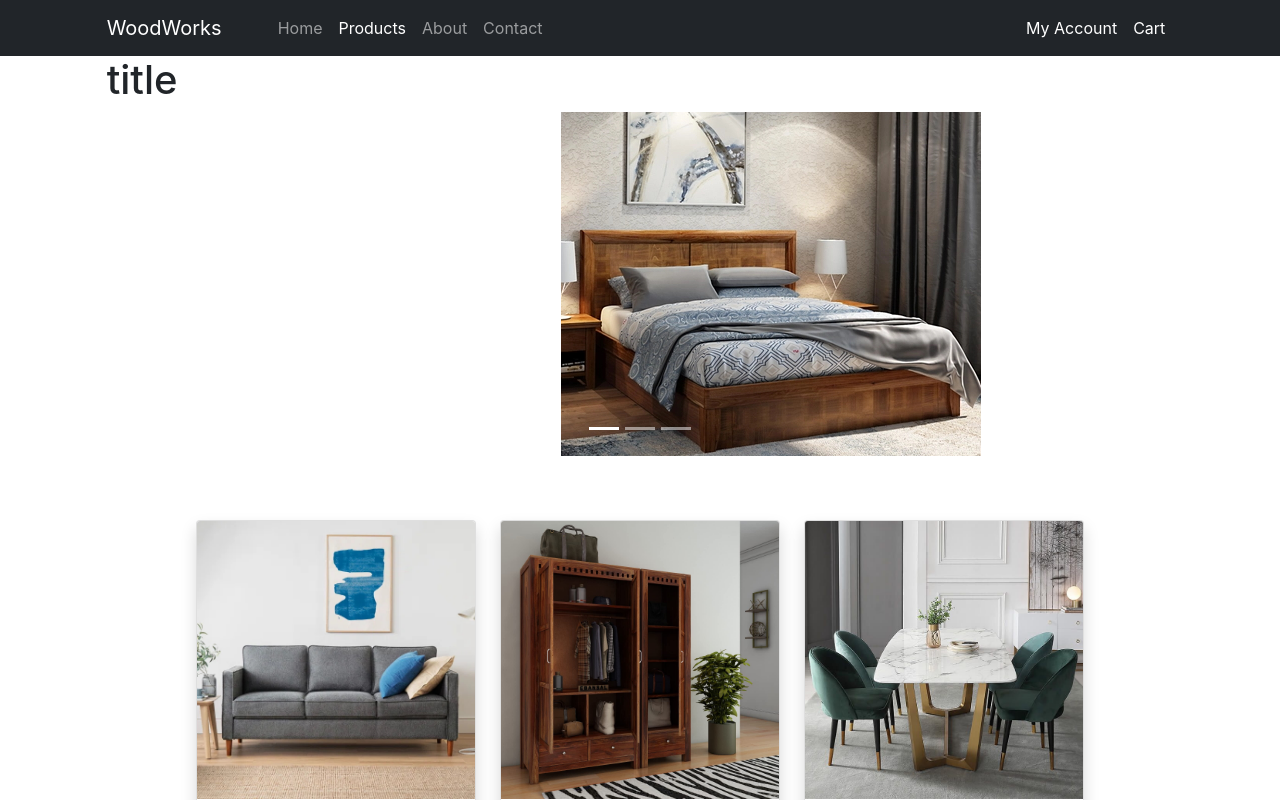
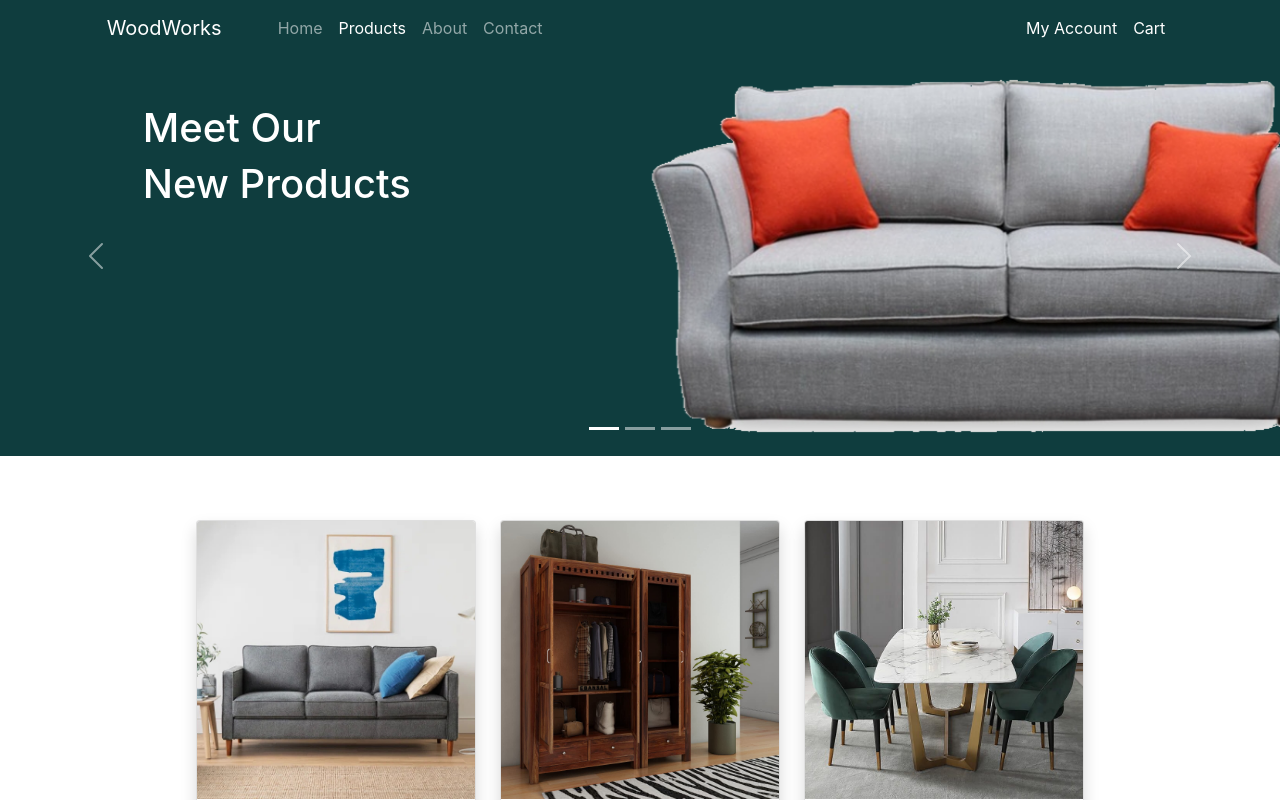
Before and after one commit to sidmadke/EBAGS, a React (Create React App) app: page / in a window 1280 px wide. Shown: the top 800 px of the page. Built offline with nearby package versions, Linux system fonts and the light colour scheme.

Commit message:
carousal updated

```diff
--- a/src/components/home.carousal.jsx
+++ b/src/components/home.carousal.jsx
@@ -1,33 +1,68 @@
 import React from 'react';
 import couchCover from '../assets/couch.jpg'
 import bedCover from '../assets/bed.jpg'
-import tableCover from '../assets/table.jpg'
-import cupboardCover from '../assets/cupboard.jpg'
-import chairCover from '../assets/chair.jpg'
+import cover1 from '../assets/homeCarousal-cover-1.png'
+// import HomeCarousal from './home.carousal';
 
 const HomeCarousal = () => {
   return (
     <div >
-      <div id="carouselExampleIndicators" class="carousel slide" data-bs-ride="carousel">
+      <div id="carouselExampleIndicators" class="carousel slide primary-color" data-bs-ride="carousel">
         <div class="carousel-indicators">
           <button type="button" data-bs-target="#carouselExampleIndicators" data-bs-slide-to="0" class="active" aria-current="true" aria-label="Slide 1"></button>
           <button type="button" data-bs-target="#carouselExampleIndicators" data-bs-slide-to="1" aria-label="Slide 2"></button>
           <button type="button" data-bs-target="#carouselExampleIndicators" data-bs-slide-to="2" aria-label="Slide 3"></button>
         </div>
         <div class="carousel-inner">
-          <h1>title</h1>
-          <div class="carousel-item active ">
-            <div className='row'>
-            <div className='col-5 '>
-              <h1></h1>
-            </div>
-            <div className='col-7 '>
-            <img src={bedCover} class="d-block h-100" alt="..."/>
-            </div>
+          <div className='row'>
+            <div className='col-5 offset-1 static p-5'>
+            <h1 className='text-white '>Meet Our</h1>
+            <h1 className='text-white '>New Products</h1>
             </div>
 
+            <div className='col-10 offset-1'>
+
+            <div class="carousel-item active ">
+              <div className='row height-5'>
+                <div className='col-6'>
+                  <h1></h1>
+                </div>
+                <div className='col-6 height-5'>
+                  <img src={cover1} class="d-block h-100 py-4 height-5" alt="..." />
+                </div>
+              </div>
+              </div>
+
+              <div class="carousel-item ">
+            <div className='row'>
+              <div className='col-6 '>
+
+              </div>
+              <div className='col-6 '>
+                <img src={bedCover} class="d-block height-5 py-3" alt="..." />
+              </div>
+            </div>
           </div>
-          <div class="carousel-item">
+
+          </div>
+            </div>
+
+
+
+
+          {/* <div class="carousel-item ">
+            <div className='row'>
+              <div className='col-6 '>
+                <h1>this is text</h1>
+              </div>
+              <div className='col-6 '>
+                <img src={bedCover} class="d-block height-5 py-3" alt="..." />
+              </div>
+            </div>
+          </div> */}
+
+
+          {/* <div class="carousel-item">
           <div className='row'>
             <div className='col-5 order-1'>
               <h1>this is text</h1>
@@ -35,18 +70,8 @@ const HomeCarousal = () => {
             <div className='col-7 order-2'>
             <img src={bedCover} class="d-block h-100" alt="..."/>
             </div>
-            </div>
-          </div>
-          <div class="carousel-item">
-          <div className='row'>
-            <div className='col-5 order-1'>
-              <h1>this is text</h1>
-            </div>
-            <div className='col-7 order-2'>
-            <img src={bedCover} class="d-block h-100" alt="..."/>
-            </div>
-            </div>
-          </div>
+            </div> */}
+
         </div>
         <button class="carousel-control-prev" type="button" data-bs-target="#carouselExampleIndicators" data-bs-slide="prev">
           <span class="carousel-control-prev-icon" aria-hidden="true"></span>
--- a/src/components/navbar.jsx
+++ b/src/components/navbar.jsx
@@ -4,7 +4,7 @@ import { Link, NavLink } from 'react-router-dom';
 
 const Navbar = () => {
   return (
-    <nav className="navbar navbar-expand-lg navbar-dark bg-dark">
+    <nav className="navbar navbar-expand-lg primary-color navbar-dark ">
       <div className="container-fluid col-10 p-0">
         <p className='text-white fs-5 my-auto me-5'>WoodWorks</p>
         <button className="navbar-toggler" type="button" data-bs-toggle="collapse" data-bs-target="#navbarNavAltMarkup" aria-controls="navbarNavAltMarkup" aria-expanded="false" aria-label="Toggle navigation">
--- a/src/index.css
+++ b/src/index.css
@@ -10,6 +10,17 @@ body {
 code {
   font-family: source-code-pro, Menlo, Monaco, Consolas, 'Courier New',
     monospace;
+}
+
+/* root */
+.primary-color{
+  background-color: #0F3D3E
+}
+.height-5{
+  height: 50vh
+}
+.static{
+  position: absolute;
 }
 
 /* home.cards */
@@ -57,6 +68,13 @@ code {
 .carousel-item{
   height: 50vh;
 }
+
+.carousel-item.row{
+  height: 50vh;
+}
+
+
+
 
 /* About */
 .about{
--- a/src/pages/homePage.jsx
+++ b/src/pages/homePage.jsx
@@ -8,9 +8,9 @@ import HomeCarousal from '../components/home.carousal';
 const HomePage = () => {
     return (
         <>
+        <HomeCarousal/>
+        <div  className='col-10 offset-1'>
 
-        <div  className='col-10 offset-1'>
-        <HomeCarousal/>
             <HomeCards />
             </div>
             </>
```
Also changed, not shown: src/assets/carousal-cover-1.png (added), src/assets/homeCarousal-cover-1.png (added).
